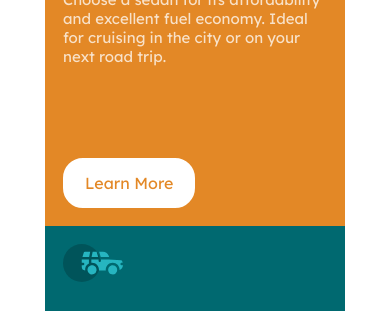
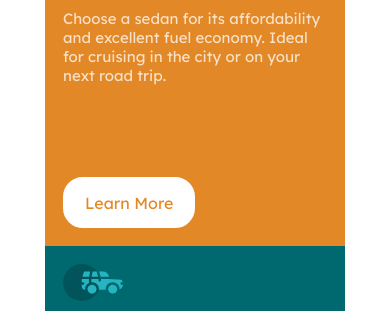
Before and after one commit to arachoxs/3-column-preview-card-component, a plain HTML site: page index.html in a window 390 px wide. Shown: the part 167-478 px from the top of the page. Drawn offline with Linux system fonts and the light colour scheme.

Commit message:
responsive uptade using @media

```diff
--- a/styles.css
+++ b/styles.css
@@ -18,11 +18,31 @@ h3{
 .container{
     display: flex;
     flex-direction: row;
-    flex-wrap: wrap;
-    width: 70%;
+    flex-wrap: nowrap;
+    width: 900px;
     min-width: 300px;
+    margin: 5%;
     border-radius: 10px;
     overflow: hidden;
+}
+
+@media (max-width: 900px) {
+    .container {
+        flex-direction: column;
+        max-width: 300px;
+    }
+}
+
+#subcontainer{
+    display: flex;
+    flex-direction: column;
+    padding: 6%;
+    min-width: 300px;
+    box-sizing: border-box;
+    align-items: flex-start;
+    flex-grow: 1;
+    flex-shrink: 1;
+    flex-basis: 100px;
 }
 
 p{
@@ -37,16 +57,6 @@ p{
 
 img{
     width: 60px;
-}
-
-#subcontainer{
-    display: flex;
-    flex-direction: column;
-    padding: 6%;
-    min-width: 300px;
-    box-sizing: border-box;
-    align-items: flex-start;
-    flex: 1;
 }
 
 #subcontainer:first-child{
```
